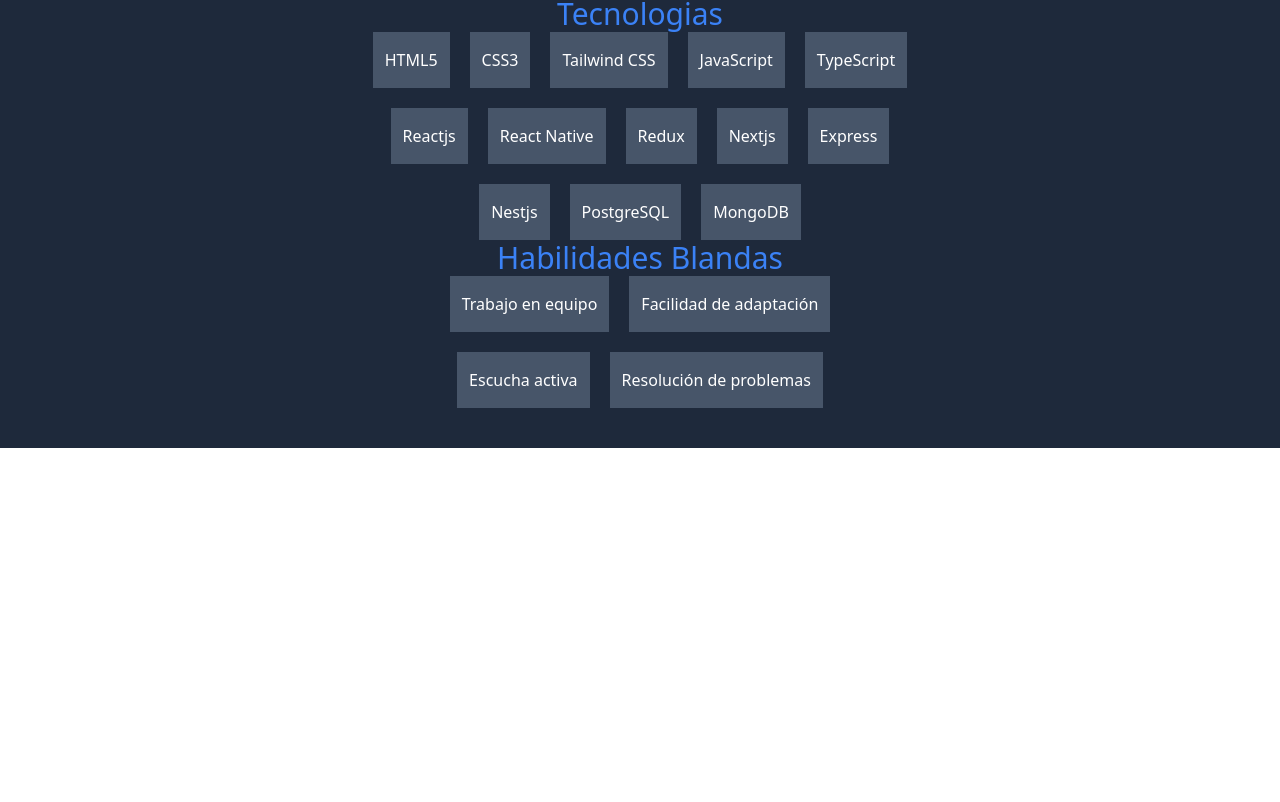
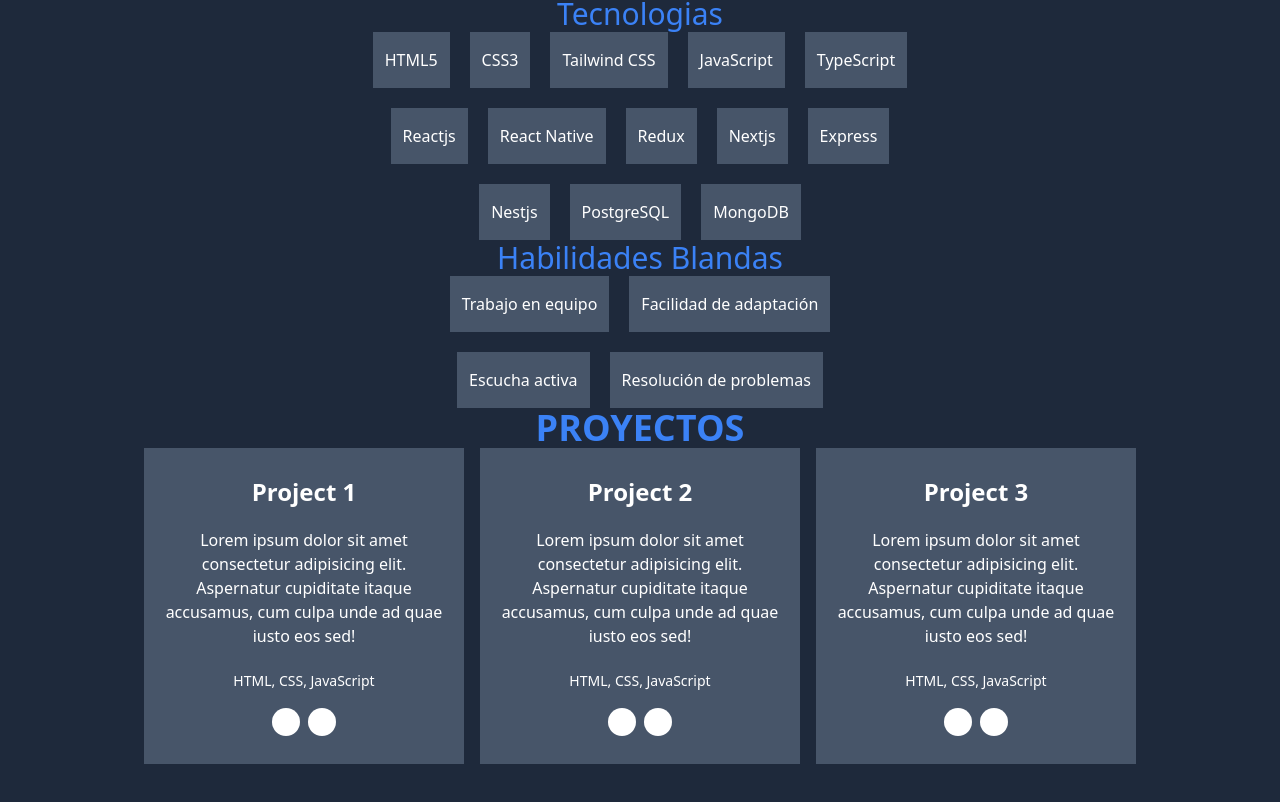
Before and after one commit to wilbernp/my-portfolio, a React (Vite) app: page / in a window 1280 px wide. Shown: the part 1404-2206 px from the top of the page. Before the commit the page ends 1852 px from the top, so only its background shows below. Built offline with nearby package versions, Linux system fonts and the light colour scheme.

Commit message:
add projects section

```diff
--- a/index.html
+++ b/index.html
@@ -7,6 +7,7 @@
     <title>Vite + React + TS</title>
   </head>
   <body>
+
     <div id="root"></div>
     <script type="module" src="/src/main.tsx"></script>
   </body>
--- a/src/App.tsx
+++ b/src/App.tsx
@@ -2,6 +2,7 @@
 import About from './components/About/About'
 import { Banner } from './components/Banner'
 import { Layout } from './components/Layout'
+import Projects from './Projects/Projects'
 import Skills from './Skills/Skills'
 
 
@@ -13,6 +14,7 @@
       <Banner/>
       <About/>
       <Skills/>
+      <Projects/>
     </Layout>
   )
 }
--- /dev/null
+++ b/src/Projects/Projects.tsx
@@ -0,0 +1,27 @@
+import { projectsData } from '@/data/projects.data'
+import React from 'react'
+
+export default function Projects() {
+  return (
+    <div>
+      <h2 className='text-center text-blue-500 text-4xl font-bold'>PROYECTOS</h2>
+      <div className='flex flex-wrap gap-4 justify-center'>
+        {
+          projectsData.map(project => (
+            <div
+              className='text-white bg-slate-600 w-80 py-7 px-5 text-center'
+            >
+              <h2 className='text-2xl font-semibold'>{project.title}</h2>
+              <p className='my-5'>{project.description}</p>
+              <span className='text-sm'>{project.tecnoligies}</span>
+              <div className='flex justify-center gap-2 mt-4'>
+                <div className='w-7 h-7 bg-white rounded-full'></div>
+                <div className='w-7 h-7 bg-white rounded-full'></div>
+              </div>
+            </div>
+          ))
+        }
+      </div>
+    </div>
+  )
+}
--- a/src/components/Navbar/NavLinksRender.tsx
+++ b/src/components/Navbar/NavLinksRender.tsx
@@ -1,4 +1,4 @@
-import { ILink } from '@/types/links';
+import { ILink } from '@/types/link';
 
 interface NavLinksRenderProps {
     links: ILink[]
--- a/src/components/SideMenu/MenuLinksRender.tsx
+++ b/src/components/SideMenu/MenuLinksRender.tsx
@@ -1,4 +1,4 @@
-import { ILink } from '@/types/links';
+import { ILink } from '@/types/link';
 
 interface MenuLinksRenderProps {
     links: ILink[]
--- a/src/data/links.data.ts
+++ b/src/data/links.data.ts
@@ -1,4 +1,4 @@
-import { ILink } from "@/types/links";
+import { ILink } from "@/types/link";
 
 export const linksData:ILink[] = [
     {
--- /dev/null
+++ b/src/data/projects.data.ts
@@ -0,0 +1,19 @@
+import { IProject } from "@/types/project";
+
+export const projectsData:IProject[] = [
+    {
+        title:"Project 1",
+        description:"Lorem ipsum dolor sit amet consectetur adipisicing elit. Aspernatur cupiditate itaque accusamus, cum culpa unde ad quae iusto eos sed!",
+        tecnoligies:"HTML, CSS, JavaScript"
+    },
+    {
+        title:"Project 2",
+        description:"Lorem ipsum dolor sit amet consectetur adipisicing elit. Aspernatur cupiditate itaque accusamus, cum culpa unde ad quae iusto eos sed!",
+        tecnoligies:"HTML, CSS, JavaScript"
+    },
+    {
+        title:"Project 3",
+        description:"Lorem ipsum dolor sit amet consectetur adipisicing elit. Aspernatur cupiditate itaque accusamus, cum culpa unde ad quae iusto eos sed!",
+        tecnoligies:"HTML, CSS, JavaScript"
+    }
+]
--- /dev/null
+++ b/src/types/project.d.ts
@@ -0,0 +1,5 @@
+export interface IProject {
+    title:string;
+    description:string;
+    tecnoligies:string;
+}
```
Also changed, not shown: src/types/link.d.ts (renamed from src/types/links.d.ts).
